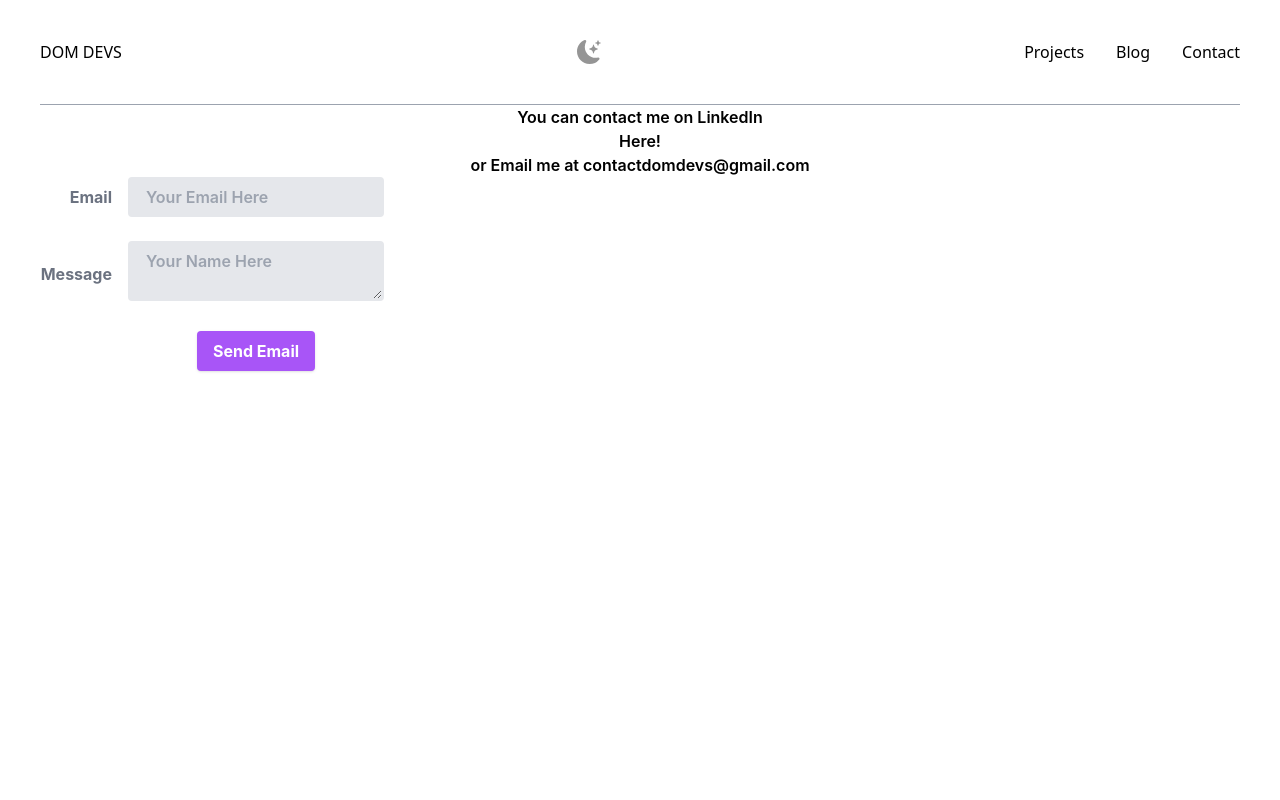
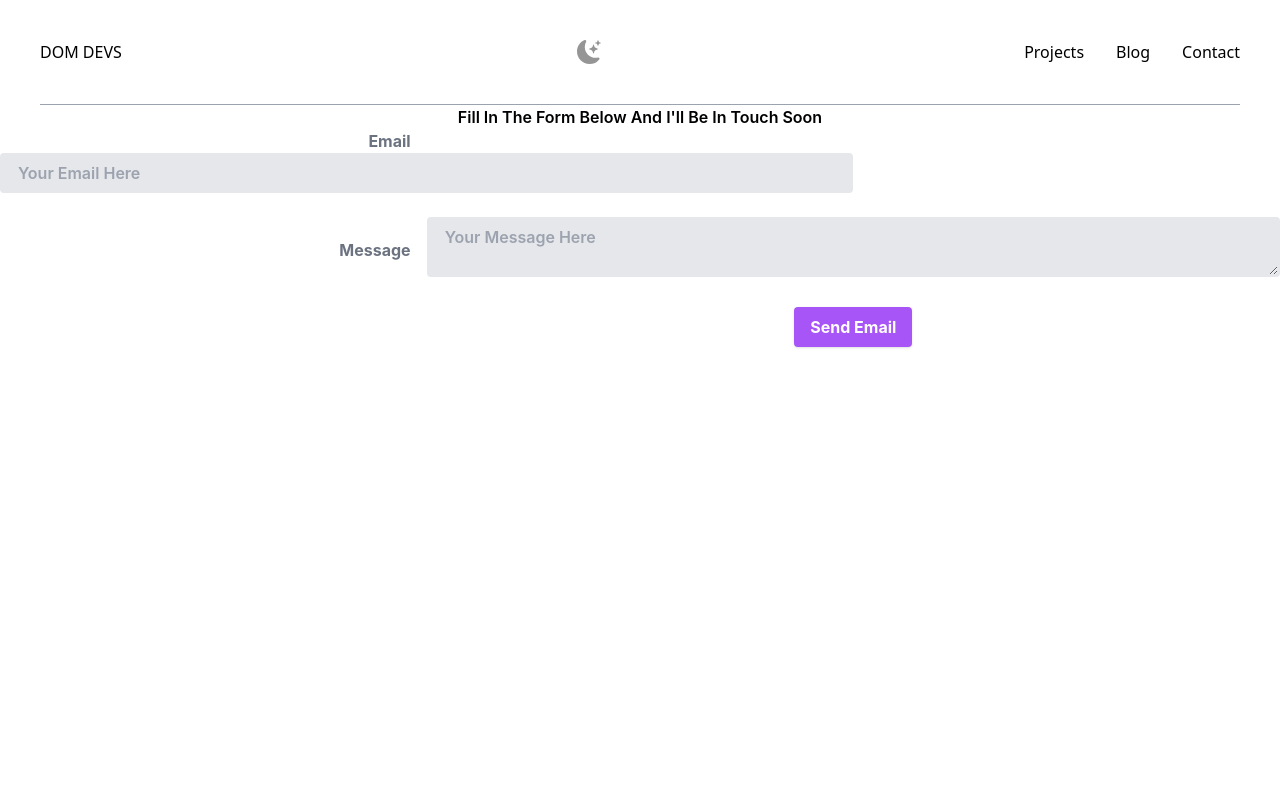
Before and after one commit to DomDevs2000/React-NextJS-Personal-Website, a Next.js app: page /contact in a window 1280 px wide. Shown: the top 800 px of the page. Built offline with nearby package versions, Linux system fonts and the light colour scheme.

Commit message:
updated styles

```diff
--- a/components/Contact.tsx
+++ b/components/Contact.tsx
@@ -21,10 +21,10 @@ export const Contact = () => {
     };
 
     return (
-        <form ref={form} onSubmit={sendEmail} className='w-full max-w-sm'>
+        <form ref={form} onSubmit={sendEmail} className='w-full '>
 
 
-            <div className='flex items-center mb-6'>
+            <div className='Md:flex md:items-center mb-6'>
                 <div className='md:w-1/3'>
                     <label className='block text-gray-500 font-bold md:text-right mb-1 md:mb-0 pr-4'>
                         Email
@@ -33,7 +33,7 @@ export const Contact = () => {
                 <div className='md:w-2/3'>
                     <input
                         className='bg-gray-200 appearance-none border-2 border-gray-200 rounded w-full py-2 px-4 text-gray-700 leading-tight focus:outline-none focus:bg-white focus:border-purple-500'
-                        id='from_name' name="from_name" type='email' placeholder='Your Email Here' required />
+                        id='from_name' name='from_name' type='email' placeholder='Your Email Here' required />
                 </div>
             </div>
             <div className='md:flex md:items-center mb-6'>
@@ -46,7 +46,7 @@ export const Contact = () => {
                 <div className='md:w-2/3'>
                     <textarea
                         className='bg-gray-200 appearance-none border-2 border-gray-200 rounded w-full py-2 px-4 text-gray-700 leading-tight focus:outline-none focus:bg-white focus:border-purple-500'
-                        id='message' name='message' placeholder='Your Name Here' />
+                        id='message' name='message' placeholder='Your Message Here' />
                 </div>
             </div>
 
@@ -54,14 +54,13 @@ export const Contact = () => {
                 <div className='md:w-1/3'></div>
                 <div className='md:w-2/3'>
                     <button
-                        className='shadow bg-purple-500 hover:bg-purple-400 focus:shadow-outline focus:outline-none text-white font-bold py-2 px-4 rounded'
+                        className='shadow cursor-pointer bg-purple-500 hover:bg-purple-400 focus:shadow-outline focus:outline-none text-white font-bold py-2 px-4 rounded'
                         type='submit' id='button' value='Send Email'>
                         Send Email
                     </button>
                 </div>
             </div>
 
-
         </form>
     );
 };
--- a/pages/contact.tsx
+++ b/pages/contact.tsx
@@ -1,17 +1,14 @@
-import React from 'react'
-import Link from 'next/link'
+import React from 'react';
 import { Contact } from '../components/contact';
- const contactPage = () => {
+
+const contactPage = () => {
     return (
-       <section className='min-h-screen dark:bg-gray-900 dark:text-white font-semibold text-center '>
-        <h1 className=' '>You can contact me on LinkedIn
-            </h1>
-           <Link href='https://www.linkedin.com/in/aidan-carvalho/'>Here!</Link>
-           <p>or Email me at contactdomdevs@gmail.com</p>
-           <Contact/>
-       </section>
-    )
+        <section className='min-h-screen dark:bg-gray-900 dark:text-white font-semibold text-center '>
+            <h1 className='m-15'>Fill In The Form Below And I'll Be In Touch Soon</h1>
+            <Contact />
+        </section>
+    );
 
-}
+};
 
-export default contactPage
+export default contactPage;
```
